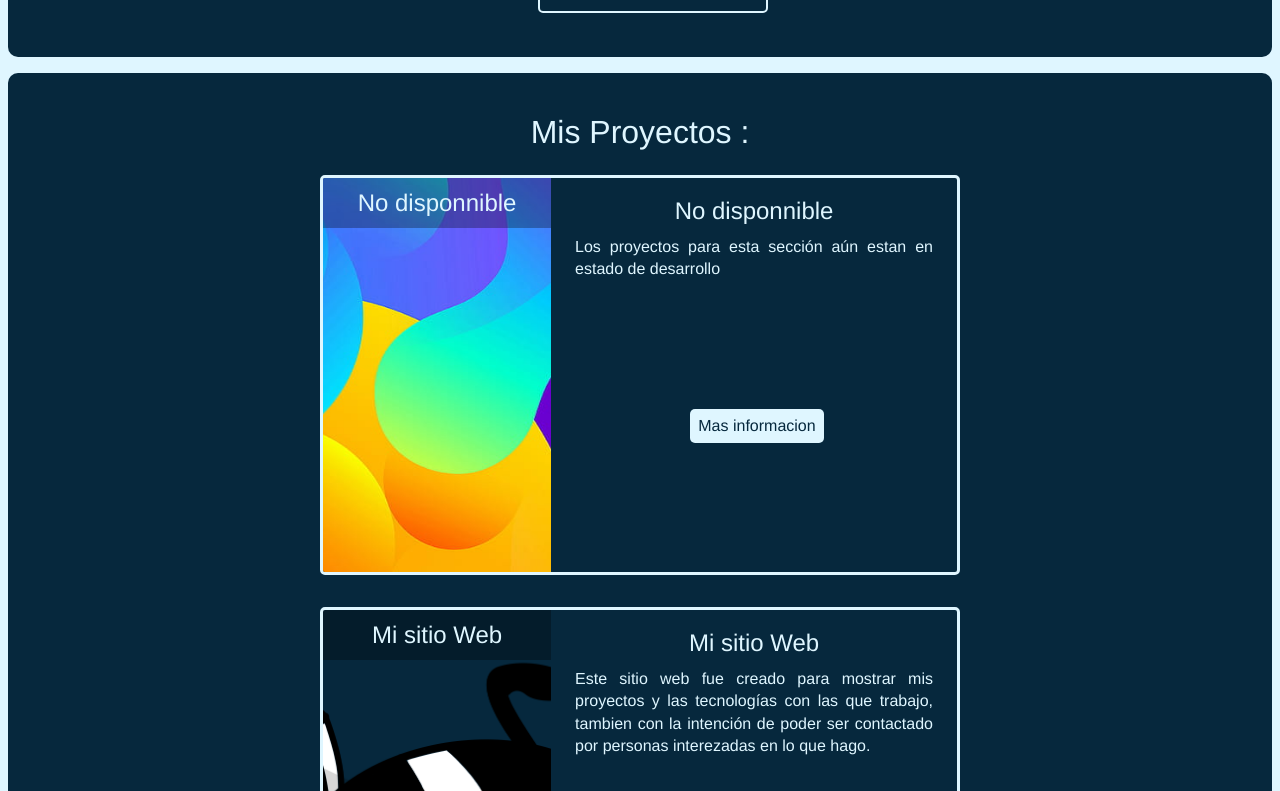
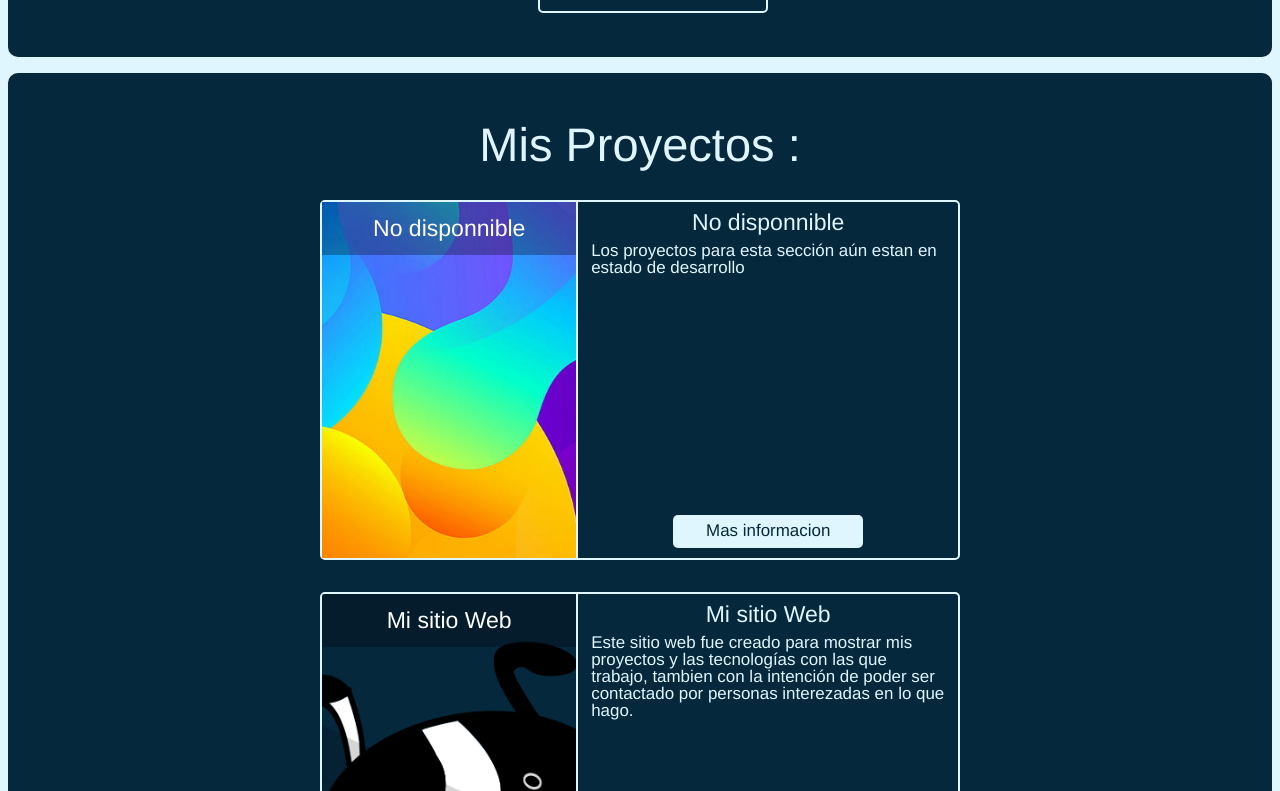
Before and after one commit to JosueElutiche24/PortafolioProfesional, a Next.js app: page / in a window 1280 px wide. Shown: the part 2229-3020 px from the top of the page. Built offline with nearby package versions, Linux system fonts and the light colour scheme; a web font is replaced by a local one.

Commit message:
Estilos adaptables al modulo de Projects.jsx y mejora a los estilos de los scrolls

```diff
--- a/components/layout/Particulario.jsx
+++ b/components/layout/Particulario.jsx
@@ -10,7 +10,6 @@ function Particulario(){
     }, []);
 
     const particlesLoaded = useCallback(async (container) => {
-        await console.log("rosa");
     }, []);
 
     return (
--- a/components/portfolio/Portfolio.jsx
+++ b/components/portfolio/Portfolio.jsx
@@ -4,10 +4,12 @@ import ProjectCard from "./Projects";
 function Portfolio(){
     return(
         <section className={styles.sectionPortfolio} id="PortfolioArea">
-        <h2 className={styles.sectionPortfolio__h2}>Mis Proyectos :</h2>
+        <h2 className={styles.sectionPortfolio__h2+" tR_Xlarge"}>Mis Proyectos :</h2>
         <dir className={styles.sectionPortfolio__divProjects}>
             <ProjectCard linkView ="No disponible" linkGithub ="No disponible" Title="No disponnible" Image="/abstracview.jpg" Description="Los proyectos para esta sección aún estan en estado de desarrollo" ConocimientosEmpleados="No disponibe" Tecnologias={["null","null","null","null","null","null",]}/>
             <ProjectCard linkView ="https://www.google.com/" linkGithub ="https://www.google.com/" Title="Mi sitio Web" Image="/LogoLaits1.png" Description="Este sitio web fue creado para mostrar mis proyectos y las tecnologías con las que trabajo, tambien con la intención de poder ser contactado por personas interezadas en lo que hago." ConocimientosEmpleados="En el desarrollo de este proyecto se utilizó: Principalmente un alto nivel de Css. Buen manejo de componentes y Hoocks de react. Buen manejo del sistema de paginación y de ruteo de NextJs. Implementación del formulario de contacto con API de Gmail. Despliegue del sitio web en hosting y compra de dominio." Tecnologias={["react", "nextJS", "reactIcons", "tsparticles"]}/>
+
+            <ProjectCard linkView ="https://www.google.com/" linkGithub ="https://www.google.com/" Title="Mi sitio Web" Image="/abstracview.jpg" Description="Este sitio web fue creado para mostrar mis proyectos y las tecnologías con las que trabajo,Este sitio web fue creado para mostrar mis proyectos y las tecnologías con las que trabajo,  tambien con la intención de poder ser contactado por personas interezadas en lo que hago." ConocimientosEmpleados="Este sitio web fue creado para mostrar mis proyectos y las tecnologías con las que trabajo, Este sitio web fue creado para mostrar mis proyectos y las tecnologías con las que trabajo, Este sitio web fue creado para mostrar mis proyectos y las tecnologías con las que trabajo,En el desarrollo de este proyecto se utilizó: Principalmente un alto nivel de Css. Buen manejo de componentes desarrollo de este proyecto se utilizó: Principalmente un alto nivel de Css. Buen manejo de component y Hoocks de react. Buen manejo del sistema de paginación y de ruteo de NextJs. Implementación del formulario de contacto con API de Gmail. Despliegue del sitio web en hosting y compra de dominio." Tecnologias={["react", "nextJS", "reactIcons", "tsparticles", "reactIcons", "tsparticles","nextJS", "reactIcons", "react", "nextJS", "reactIcons", "tsparticles", "reactIcons", "tsparticles","nextJS", "reactIcons"]}/>
         </dir>
         </section>
     )
--- a/components/portfolio/Projects.jsx
+++ b/components/portfolio/Projects.jsx
@@ -3,21 +3,50 @@ import { useState } from 'react'
 
 function ProjectCard({Title, Description, Image, ConocimientosEmpleados, Tecnologias, linkGithub, linkView}) {
 
-    const [style1, setstyle1] = useState("")
-    const [style2, setstyle2] = useState("")
-    const [style3, setstyle3] = useState("")
+    const [Visible, setVisible] = useState(false)
 
 function flipCard(){
-    if(style1==stylesCards.flipdivProjectCards){
-        setstyle1("")
-        setstyle2("")
-        setstyle3("")
-    }else{
-        setstyle1(stylesCards.flipdivProjectCards)
-        setstyle2(stylesCards.flipProjectCard__pt2)
-        setstyle3(stylesCards.flipProjectCard__pt3)
-    }
+    setVisible(!Visible)
 }
+
+return (
+    <div className={Visible == false? stylesCards.divProjectCards : stylesCards.divProjectCards +" "+stylesCards.divProjectCards__full}>
+        <div className={Visible == false? stylesCards.ZonaImg : stylesCards.ZonaImg+" "+stylesCards.ZonaImg__full}>
+            <h2 className={stylesCards.ZonaImg__h2+" tR_medium"}>{Title}</h2>
+            <img className={stylesCards.ZonaImg__img} src={Image}/>
+        </div>
+        <div className={Visible == false? stylesCards.ZonaDesplegable : stylesCards.ZonaDesplegable+" "+stylesCards.ZonaDesplegable__full}>
+            <div className={Visible == false? stylesCards.ZonaDesplegable_PartVisible : stylesCards.hidden}>
+                <h2 className={stylesCards.PVisible__h2+" tR_medium"}>{Title}</h2>
+                <p className={stylesCards.PVisible__p+" tR_small"}>{Description}</p>
+                <button className={stylesCards.PVisible__btn+" tR_small"} onClick={flipCard}>Mas informacion</button>
+            </div>
+            <div className={Visible == false? stylesCards.hidden : stylesCards.ZonaDesplegable_PartOculta}>
+                <div className={stylesCards.POulta_Div1}>
+                <div className={stylesCards.POulta_Div1__subdiv1}>
+                        <h4 className={stylesCards.titleConocimientoEmpleado+" tR_medium"}>Conocimiento empleado</h4>
+                        <p className={stylesCards.textConocimientoEmpleado+" tR_small"}>{ConocimientosEmpleados}</p>
+                    </div>
+                    <div className={stylesCards.POulta_Div1__subdiv2}>
+                        <button className={stylesCards.btnClosedProject+" tR_small"} onClick={flipCard}>volver</button>
+                    </div>
+                </div>
+                <div className={stylesCards.POulta_Div2}>
+                    <h4 className={stylesCards.titleTecnologías+" tR_medium"}>Tecnologías utilizadas</h4>
+                    <div className={stylesCards.Tecnologias__div}>
+                        {Tecnologias.map((item, index)=>{
+                            return <p  className={stylesCards.Tecnologias__item+" tR_small"} key={index}>{item}</p>
+                        })}
+                    </div>
+                    <div className={stylesCards.Enlaces__div}>
+                        {linkView !== "ModoDes" && <p className={stylesCards.P_enlaceSitio+" tR_small"}>Visitar sitio : <a href={linkView}>{linkView}</a></p>}
+                        <p className={stylesCards.P_enlaceGit+" tR_small"}>Repositorio en github : <a href={linkGithub}>{linkGithub}</a></p>
+                    </div>
+                </div>
+            </div>
+        </div>
+    </div>
+  )
 
 return (
     <div className={style1 +" "+stylesCards.divProjectCards}>
@@ -31,6 +60,7 @@ return (
                 <p className={stylesCards.ProjectCard__pt2__p}>{Description}</p>
                 <button className={stylesCards.ProjectCard__pt2__btn} onClick={()=>{flipCard()}}>Mas informacion</button>
             </div>
+
             <div className={style3 +" "+stylesCards.ProjectCard__pt3}>
                 <div className={stylesCards.ProjectCard__pt3__div1}>
                     <div className={stylesCards.ProjectCard__pt3__div1__subdiv1}>
--- a/styles/globals.css
+++ b/styles/globals.css
@@ -5,6 +5,12 @@ body{
     font-size: 1.2rem;
     /* font-family: 'Hind Madurai', sans-serif;
     font-family: 'Ubuntu', sans-serif; */
+}body::-webkit-scrollbar{
+    width: 1.2vw;
+    background-color: #DFF6FF;
+}body::-webkit-scrollbar-thumb{
+    background-color: #06283D;
+    border-radius: 5px;
 }
 
 .textUbuntu{
--- a/styles/modules/Portfolio.module.css
+++ b/styles/modules/Portfolio.module.css
@@ -8,7 +8,6 @@
 
 .sectionPortfolio__h2{
     text-align: center;
-    font-size: 2rem;
     margin-bottom: 2rem;
 }
 
@@ -22,158 +21,140 @@
 
     .divProjectCards{
         margin-bottom: 2rem;
-        position: relative;
         width: 50vw;
-        height: 50vh;
-        overflow: hidden;
-        transition: width 1s;
+        height: 45vh;
+        display: flex;
+
+        border-radius: 5px;
+        border: 2px solid #DFF6FF;
+        transition: 1s;
+        background-color: #06283D;
+    }.divProjectCards__full{
+        width: 80vw;
     }
 
-    .subdivProjectCards{
+    .ZonaImg{
+        width: 20vw;
+        height: 100%;
+        position: relative;
+    }.ZonaImg__full{
+
+    }
+        .ZonaImg__h2{
+            position: absolute;
+            background-color: rgba(0, 0, 0, .3);
+            color: white;
+            width: 100%;
+            height: 15%;
+            display: flex;
+            align-items: center;
+            justify-content: center;
+        }
+        .ZonaImg__img{
             width: 100%;
             height: 100%;
-        display: flex;
-        border-radius: 5px;
-        border: 3px solid #DFF6FF;
-        position: absolute;
-        backface-visibility: hidden;
-        overflow: hidden;
-        transition: 1.5s;
-        background-color: #06283D;
         }
 
-    .ProjectCard__pt1{
-        width: 18vw;
+    .ZonaDesplegable{
+        width: 30vw;
+        height: 100%;
+        border-left: #DFF6FF 2px solid;
+    }.ZonaDesplegable__full{
+        width: 60vw;
+    }
+
+        .ZonaDesplegable_PartVisible{
+            width: 100%;
             height: 100%;
             position: relative;
         }
-
-            .ProjectCard__pt1__img{
+            .PVisible__h2{
+                text-align: center;
+                margin: 1vh 0;
+            }
+            .PVisible__p{
+                padding: 0 1vw;
+                /* text-align: justify; */
+            }
+            .PVisible__btn{
                 position: absolute;
-                width: 100%;
-                height: 100%;
-                object-fit: cover;
-            }
-
-            .ProjectCard__pt1__h2{
-                position: absolute;
-                top: 0;
-                width: 100%;
-                height: 50px;
-                font-size: 1.5rem;
-                justify-content: center;
-                display: flex;
-                align-items: center;
-
-                background-color: rgba(0, 0, 0, 0.3);
-            }
-
-    .ProjectCard__pt2{
-        width: 32vw;
-        height: 100%;
-        position: relative;
-        padding: 0.5rem 1.5rem;
-    }
-
-            .ProjectCard__pt2__h2{
-                width: 100%;
-                height: 50px;
-                font-size: 1.5rem;
-
-                display: flex;
-                justify-content: center;
-                align-items: center;
-            }
-
-            .ProjectCard__pt2__p{
-                text-align: justify;
-            }
-
-            .ProjectCard__pt2__btn{
-                position: relative;
-                top: 16vh;
-                left: 9vw;
+                bottom: 5%;
+                left: 25%;
+                min-width: 50%;
                 color: #06283D;
                 background-color: #DFF6FF;
                 padding: 0.5rem;
                 border-radius: 5px;
                 transition: 0.3s;
-            }
-            .ProjectCard__pt2__btn:hover{
+                margin: 0 auto;
+            }.PVisible__btn:hover{
                 background-color: #06283D;
                 outline: #DFF6FF 1px solid;
                 color: #DFF6FF;
             }
 
-    .ProjectCard__pt3{
-        width: 0%;
+        .ZonaDesplegable_PartOculta{
+            width: 100%;
+            height: 100%;
             display: flex;
+            overflow-y: hidden;
         }
 
-    .ProjectCard__pt3__div1{
-        width: 50vw;
-        padding: 1rem;
+            .POulta_Div1{
+                width: 60%;
+                overflow-y: auto;
+            }.POulta_Div1::-webkit-scrollbar{
+                width: 0.8vw;
+            }.POulta_Div1::-webkit-scrollbar-thumb{
+                background-color: #DFF6FF;
+                border-radius: 5px;
             }
-            .ProjectCard__pt3__div1__subdiv1{
-                width: 100%;
-                height: 80%;
+                .POulta_Div1__subdiv1{
+                    min-height: 70%;
                 }
                     .titleConocimientoEmpleado{
-                        font-family: cursive;
-                        font-size: 1.3rem;
                         text-align: center;
-                        padding-bottom: 0.5rem;
+                        margin: 1vh 1vw;
                     }
                     .textConocimientoEmpleado{
-                        margin: 0 1.5rem;
-                        padding-bottom: 0.5rem;
-                        text-align: justify;
+                        padding: 0 1vw;
                     }
-            .ProjectCard__pt3__div1__subdiv2{
-                width: 100%;
+                .POulta_Div1__subdiv2{
                     height: 20%;
                     display: flex;
-                flex-direction: column;
                     align-items: center;
-            }
-                    .P_enlaceGit{
-                        text-align: center;
-                        padding-bottom: 0.5rem;
-                    }
-                    .P_enlaceGit a{
-                        text-decoration: underline;
-                        color: white;
+                    justify-content: center;
                 }
                 .btnClosedProject{
+
                         background-color: #DFF6FF;
                         color: #06283D;
                         transition: 0.3s;
                         padding: 0.5rem;
                         border-radius: 5px;
-            /* position: relative; */
-            /* top: 10px;
-            left: 9vw; */
-        }
-
-        .btnClosedProject:hover{
+                    }.btnClosedProject:hover{
                         background-color: #06283D;
                         outline: #DFF6FF 1px solid;
                         color: #DFF6FF;
                     }
 
-    .ProjectCard__pt3__div2{
-        width: 30vw;
-        border-left: #DFF6FF solid 2px;
-        padding: 1rem;
+            .POulta_Div2{
+                border-left: #DFF6FF 2px solid;
+                width: 40%;
+                overflow-y: auto;
+                padding-bottom: 1vh;
+            }.POulta_Div2::-webkit-scrollbar{
+                width: 0.8vw;
+            }.POulta_Div2::-webkit-scrollbar-thumb{
+                background-color: #DFF6FF;
+                border-radius: 5px;
             }
                 .titleTecnologías{
-            font-family: cursive;
-            font-size: 1.3rem;
                     text-align: center;
-            padding-bottom: 0.5rem;
+                    margin: 1vh 1vw;
                 }
                 .Tecnologias__div{
-            margin: 1rem auto;
+                    margin: 1.5vh auto;
                     width: 90%;
                     display: flex;
                     flex-wrap: wrap;
@@ -184,24 +165,147 @@
                     border-radius: 5px ;
                     padding: 0.1rem 0.5rem;
                     margin: 0.1rem;
-            font-family: monospace;
-            font-size: 1.11rem;
-
                     display: flex;
                     align-items: center;
                     justify-content: center;
                 }
-        /* .ProjectCard__pt3__div2__subDiv{
+                .Enlaces__div{
 
-        } */
-.flipdivProjectCards{
-    width: 80vw;
+                }
+                    .P_enlaceSitio{
+                        text-align: center;
+                        padding-bottom: 0.5vh;
+                    }.P_enlaceSitio a{
+                        text-decoration: underline;
+                        color: white;
+                    }
+                    .P_enlaceGit{
+                        text-align: center;
+                        padding-bottom: 0.5vh;
+                    }.P_enlaceGit a{
+                        text-decoration: underline;
+                        color: white;
                     }
 
-.flipProjectCard__pt2{
+
+.hidden{
     display: none;
 }
 
-.flipProjectCard__pt3{
-    width: 62vw;
+@media only screen and (max-width: 425px){
+    .sectionPortfolio{
+        padding: 0rem;
+        padding-top: 1rem;
+        margin: 1rem 0;
+        border-radius: 0;
     }
+
+    .sectionPortfolio__h2{
+        text-align: center;
+        margin-bottom: 1.5rem;
+    }
+
+    .sectionPortfolio__divProjects{
+
+    }
+
+    /* Estilos de ProjectCard */
+
+    .divProjectCards{
+        width: 80vw;
+        height: 75vh;
+        flex-direction: column;
+    }.divProjectCards__full{
+        height: 95vh;
+    }
+
+    .ZonaImg{
+        width: 100%;
+        height: 30vh;
+    }.ZonaImg__full{
+
+    }
+        .ZonaImg__h2{
+            height: 20%;
+            font-size:  calc(1em + 1.5vw);
+        }
+
+    .ZonaDesplegable{
+        width: 100%;
+        height: 40vh;
+        border-left: none;
+        border-top: #DFF6FF 2px solid;
+    }.ZonaDesplegable__full{
+        height: 65vh;
+    }
+
+
+        .ZonaDesplegable_PartVisible{
+
+        }
+            .PVisible__h2{
+                font-size:  calc(1em + 1.5vw);
+            }
+            .PVisible__p{
+                padding: 0 2.5vw;
+                font-size:  calc(0.8em + 0.8vw);
+                line-height: 1.1em;
+            }
+            .PVisible__btn{
+                font-size:  calc(0.8em + 0.8vw);
+            }.PVisible__btn:hover{
+
+            }
+
+        .ZonaDesplegable_PartOculta{
+                flex-direction: column;
+        }
+            .POulta_Div1{
+                width: 100%;
+                height: 40vh;
+            }
+                .POulta_Div1__subdiv1{
+
+                }
+                .titleConocimientoEmpleado{
+                    font-size:  calc(1em + 1.5vw);
+                }
+                .textConocimientoEmpleado{
+                    padding: 0 2vw;
+                    text-align: justify;
+                    font-size:  calc(0.8em + 0.8vw);
+                    line-height: 1.1em;
+                }
+            .POulta_Div1__subdiv2{
+
+            }
+                .btnClosedProject{
+                    font-size:  calc(0.8em + 0.8vw);
+                }
+
+            .POulta_Div2{
+                width: 100%;
+                height: 25vh;
+                border-left: none;
+                border-top: #DFF6FF 2px solid;
+            }
+                .titleTecnologías{
+                    font-size:  calc(1em + 1.5vw);
+                }
+                .Tecnologias__div{
+
+                }
+                .Tecnologias__item{
+                    font-size:  calc(0.8em + 0.8vw);
+                    line-height: 1.1em;
+                }
+
+                    .P_enlaceSitio{
+                        font-size:  calc(0.8em + 0.8vw);
+                        line-height: 1.1em;
+                    }
+                    .P_enlaceGit{
+                        font-size:  calc(0.8em + 0.8vw);
+                        line-height: 1.1em;
+                    }
+}
```
Lines whose indentation alone changed are shown as unchanged.
